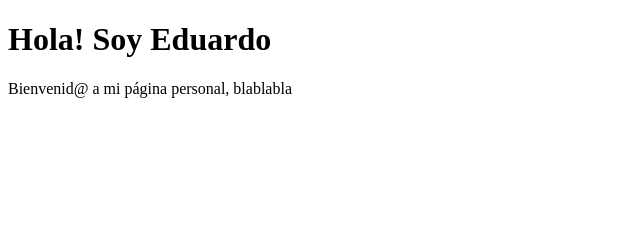
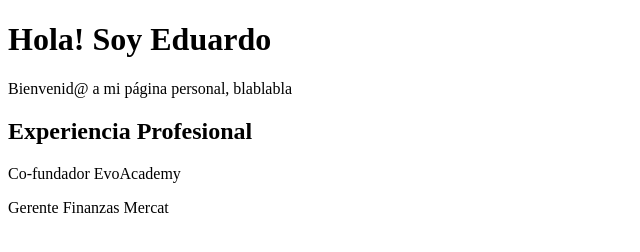
Before and after one commit to edufica/pagina_personal_evoinsight, a plain HTML site: page index.html in a window 1280 px wide. Shown: the whole page, without its empty margins (0-640 px from the left). Drawn offline with Linux system fonts and the light colour scheme.

Commit message:
agregado párrafo de experiencia profesional

```diff
--- a/index.html
+++ b/index.html
@@ -8,5 +8,8 @@
 <body>
     <h1>Hola! Soy Eduardo</h1>
     <p>Bienvenid@ a mi página personal, blablabla</p>
+    <h2>Experiencia Profesional</h2>
+    <p>Co-fundador EvoAcademy</p>
+    <p>Gerente Finanzas Mercat</p>
 </body>
 </html>
```
